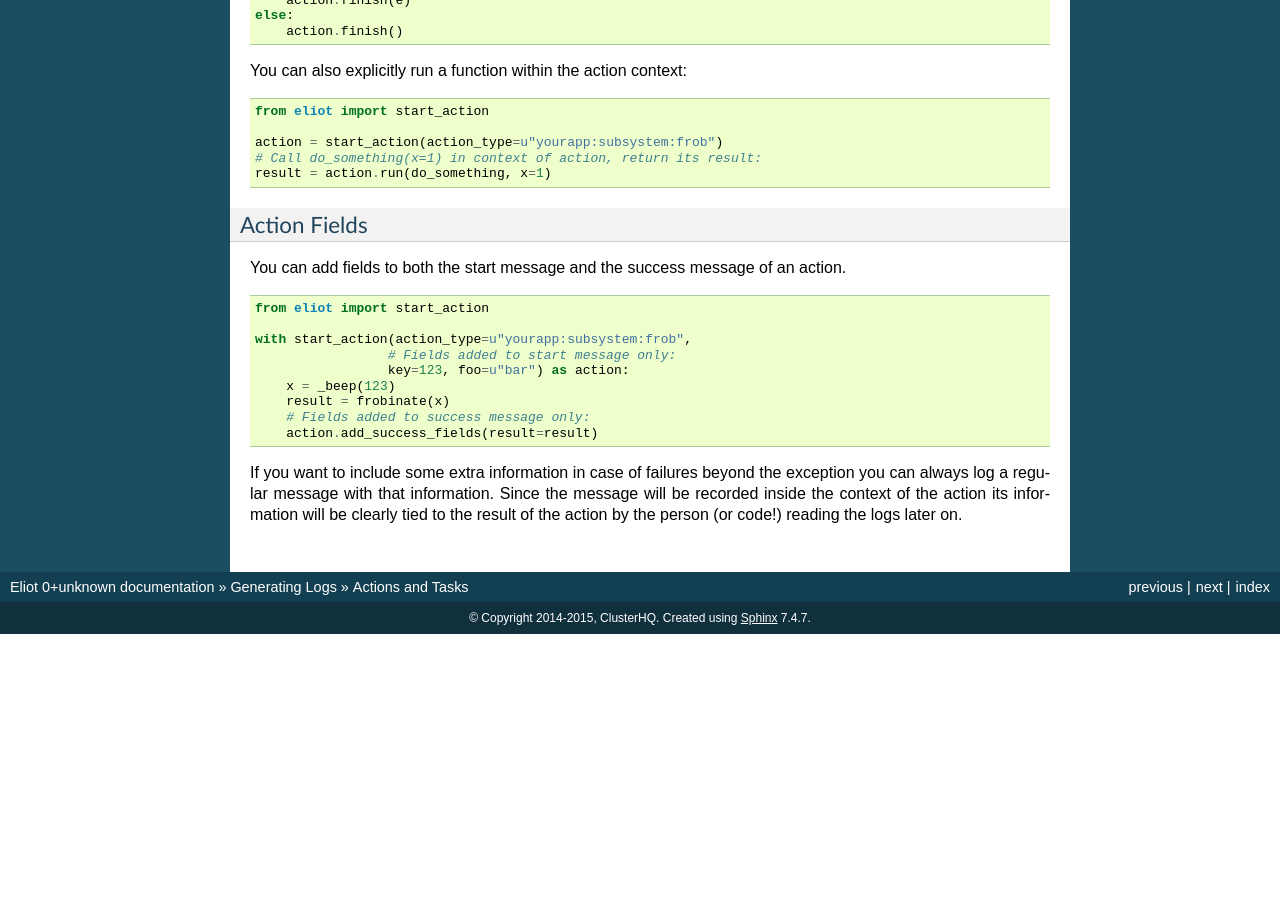
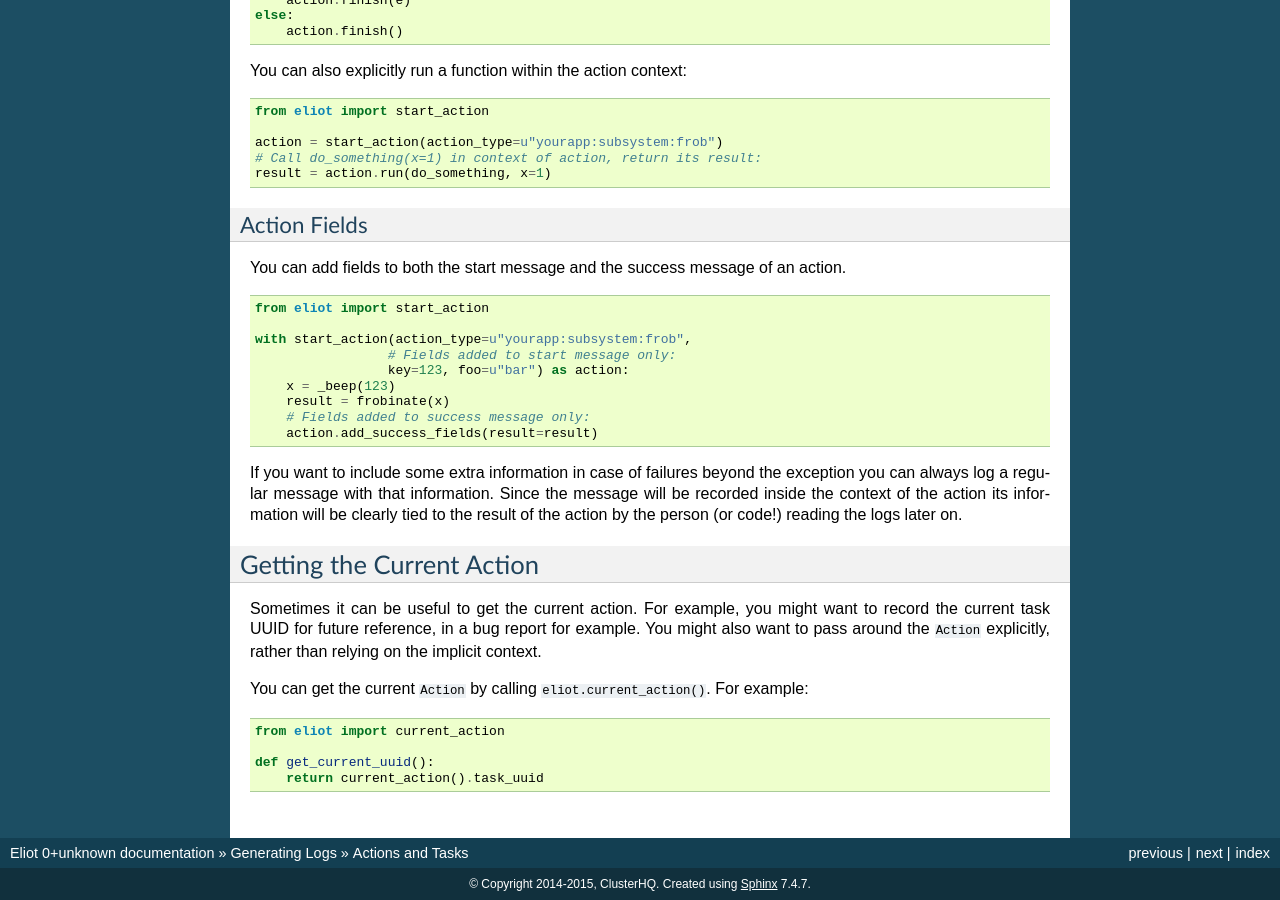
Before and after one commit to itamarst/eliot, a Sphinx documentation site: the page built from docs/source/generating/actions.rst, in a window 1280 px wide and 900 px high, scrolled down 1833 px. Built offline with Sphinx 7.4.7, drawn with Linux system fonts in a browser that asks for light colours; pages that are not in the unit, such as notebooks, are missing from menus; before the commit the page ends 2467 px from its top, so only the background shows below that; some of the changed text lies outside the part shown.

Commit message:
Public APIs for current Action and Action's task UUID.

```diff
--- a/docs/source/generating/actions.rst
+++ b/docs/source/generating/actions.rst
@@ -140,3 +140,20 @@ You can add fields to both the start message and the success message of an actio
 
 If you want to include some extra information in case of failures beyond the exception you can always log a regular message with that information.
 Since the message will be recorded inside the context of the action its information will be clearly tied to the result of the action by the person (or code!) reading the logs later on.
+
+Getting the Current Action
+--------------------------
+
+Sometimes it can be useful to get the current action.
+For example, you might want to record the current task UUID for future reference, in a bug report for example.
+You might also want to pass around the ``Action`` explicitly, rather than relying on the implicit context.
+
+You can get the current ``Action`` by calling ``eliot.current_action()``.
+For example:
+
+.. code-block:: python
+
+   from eliot import current_action
+
+   def get_current_uuid():
+       return current_action().task_uuid
--- a/docs/source/news.rst
+++ b/docs/source/news.rst
@@ -6,7 +6,8 @@ What's New
 
 Features:
 
-* `ActionType.as_task` no longer requires a logger argument, matching the other APIs where passing in a logger is optional.
+* ``eliot.current_action()`` returns the current ``Action``, and ``Action.task_uuid`` is the task's UUID.
+* ``ActionType.as_task`` no longer requires a logger argument, matching the other APIs where passing in a logger is optional.
 
 0.12.0
 ^^^^^^
--- a/eliot/__init__.py
+++ b/eliot/__init__.py
@@ -3,7 +3,7 @@ Eliot: Logging for Complex & Distributed Systems.
 """
 # Expose the public API:
 from ._message import Message
-from ._action import startAction, startTask, Action, preserve_context
+from ._action import startAction, startTask, Action, preserve_context, currentAction as current_action
 from ._output import (
     ILogger, Logger, MemoryLogger, to_file, FileDestination,
 )
@@ -31,6 +31,7 @@ __all__ = ["Message", "writeTraceback", "writeFailure",
            "ILogger", "Logger", "MemoryLogger", "addDestination",
            "removeDestination", "addGlobalFields", "FileDestination",
            "register_exception_extractor",
+           "current_action",
 
            # PEP 8 variants:
            "write_traceback", "write_failure", "start_action", "start_task",
```
Also changed, not shown: 2 other files.
